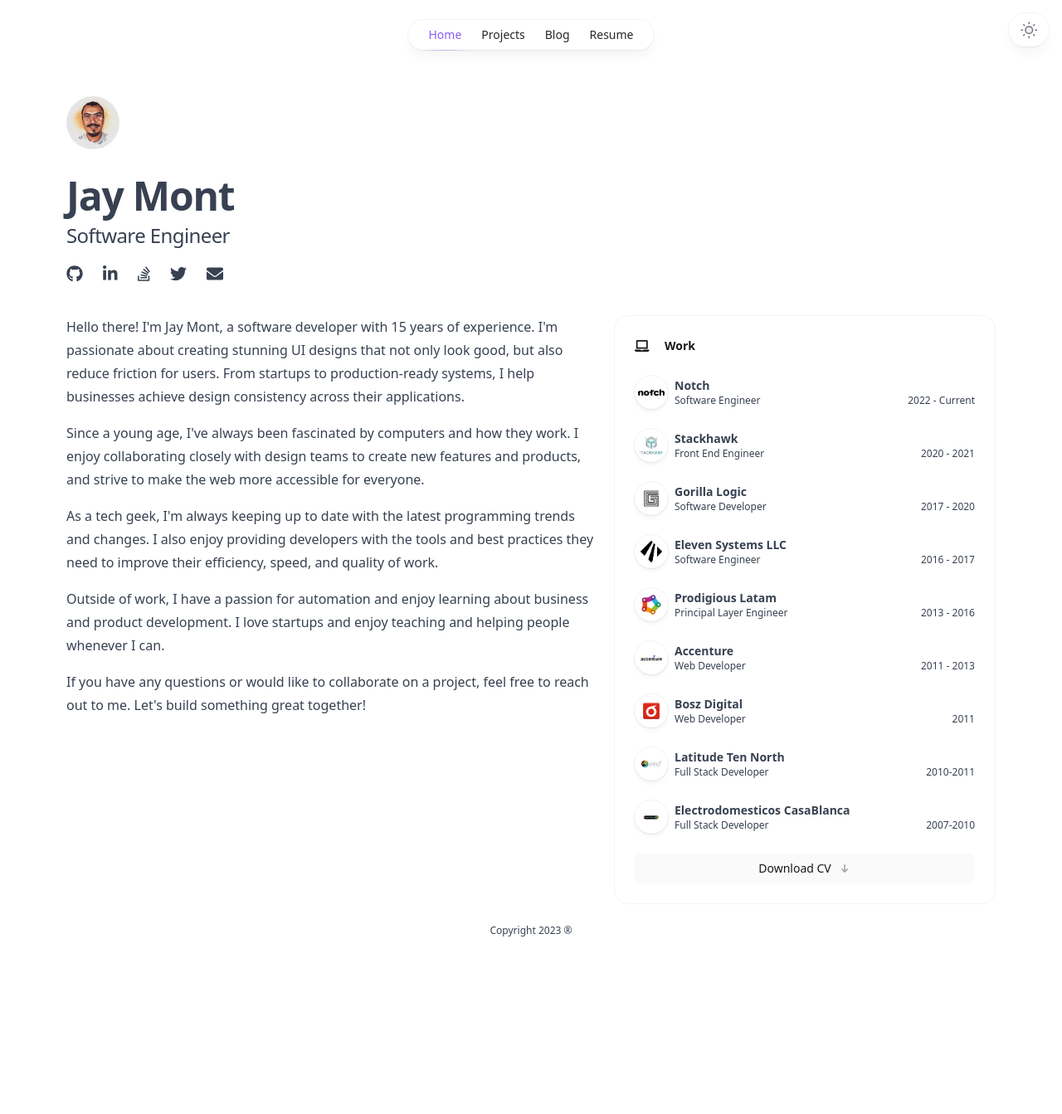
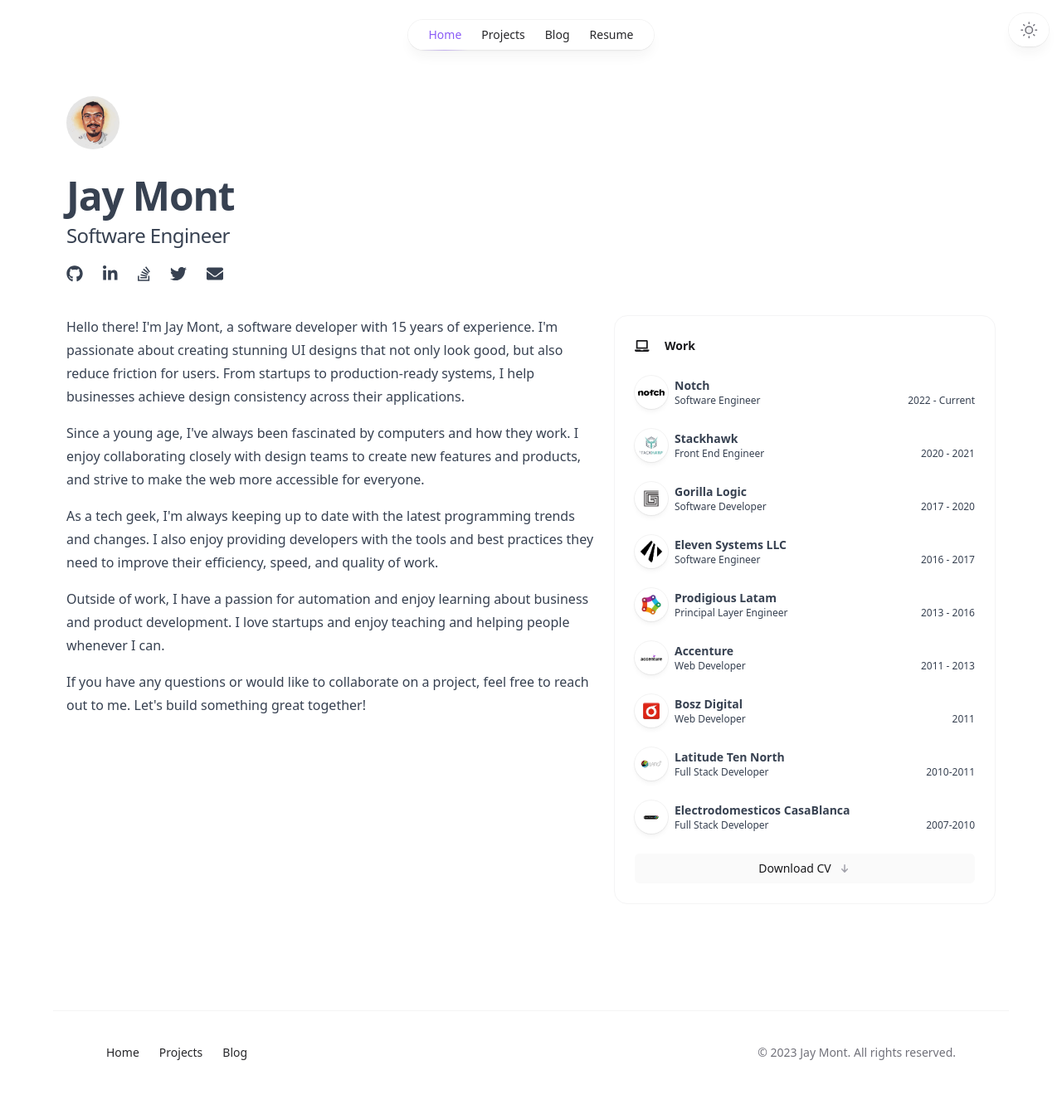
Before and after one commit to jmonterroso/jmonterroso.github.io, a Jekyll site: the page built from index.html, in a window 1280 px wide. Shown: the whole page at 83% size. Built offline with Jekyll 4.4.1, drawn with Linux system fonts in a browser that asks for light colours; nearby versions of some CDN libraries; before the commit the page ends 1154 px from its top, so only the background shows below that.

Commit message:
feat: adding footer

```diff
--- a/_layouts/core.html
+++ b/_layouts/core.html
@@ -89,8 +89,27 @@
         {{ content }}
     </main>
 
-    <footer id="footer" class="h-16 flex items-center justify-center dark:text-zinc-400 text-gray-700 ">
-        <p class="text-xs">Copyright 2023 &reg;</p>
+    <footer class="mt-32">
+        <div class="sm:px-8">
+            <div class="mx-auto max-w-7xl lg:px-8">
+                <div class="border-t border-zinc-100 pb-16 pt-10 dark:border-zinc-700/40">
+                    <div class="relative px-4 sm:px-8 lg:px-12">
+                        <div class="mx-auto max-w-2xl lg:max-w-5xl">
+                            <div class="flex flex-col items-center justify-between gap-6 sm:flex-row">
+                                <div class="flex gap-6 text-sm font-medium text-zinc-800 dark:text-zinc-200"><a
+                                        class="transition hover:text-teal-500 dark:hover:text-teal-400"
+                                        href="/">Home</a><a
+                                        class="transition hover:text-teal-500 dark:hover:text-teal-400"
+                                        href="/projects">Projects</a><a
+                                        class="transition hover:text-teal-500 dark:hover:text-teal-400" href="/blog">Blog</a>
+                                </div>
+                                <p class="text-sm text-zinc-500 dark:text-zinc-400">© <!-- -->2023<!-- --> Jay Mont. All
+                                    rights reserved.</p></div>
+                        </div>
+                    </div>
+                </div>
+            </div>
+        </div>
     </footer>
 </div>
 </body>
--- a/dist/output.css
+++ b/dist/output.css
@@ -1163,6 +1163,10 @@ video {
   margin-top: auto;
 }
 
+.mt-32 {
+  margin-top: 8rem;
+}
+
 .block {
   display: block;
 }
@@ -1257,6 +1261,10 @@ video {
 
 .max-w-3xl {
   max-width: 48rem;
+}
+
+.max-w-7xl {
+  max-width: 80rem;
 }
 
 .flex-none {
@@ -1335,6 +1343,10 @@ video {
 
 .border {
   border-width: 1px;
+}
+
+.border-t {
+  border-top-width: 1px;
 }
 
 .border-zinc-100 {
@@ -1454,12 +1466,25 @@ video {
   padding-bottom: 1.25rem;
 }
 
+.px-4 {
+  padding-left: 1rem;
+  padding-right: 1rem;
+}
+
 .pl-3 {
   padding-left: 0.75rem;
 }
 
 .pl-3\.5 {
   padding-left: 0.875rem;
+}
+
+.pb-16 {
+  padding-bottom: 4rem;
+}
+
+.pt-10 {
+  padding-top: 2.5rem;
 }
 
 .text-left {
@@ -1935,6 +1960,11 @@ video {
   color: rgb(139 92 246 / var(--tw-text-opacity));
 }
 
+.hover\:text-teal-500:hover {
+  --tw-text-opacity: 1;
+  color: rgb(20 184 166 / var(--tw-text-opacity));
+}
+
 .active\:bg-zinc-100:active {
   --tw-bg-opacity: 1;
   background-color: rgb(244 244 245 / var(--tw-bg-opacity));
@@ -2113,6 +2143,11 @@ video {
   color: rgb(250 250 250 / var(--tw-text-opacity));
 }
 
+:is(.dark .dark\:hover\:text-teal-400:hover) {
+  --tw-text-opacity: 1;
+  color: rgb(45 212 191 / var(--tw-text-opacity));
+}
+
 :is(.dark .dark\:hover\:ring-white\/20:hover) {
   --tw-ring-color: rgb(255 255 255 / 0.2);
 }
@@ -2143,6 +2178,10 @@ video {
     margin-top: 5rem;
   }
 
+  .sm\:flex-row {
+    flex-direction: row;
+  }
+
   .sm\:rounded-2xl {
     border-radius: 1rem;
   }
@@ -2234,6 +2273,16 @@ video {
     padding-left: 5rem;
     padding-right: 5rem;
   }
+
+  .lg\:px-12 {
+    padding-left: 3rem;
+    padding-right: 3rem;
+  }
+
+  .lg\:px-8 {
+    padding-left: 2rem;
+    padding-right: 2rem;
+  }
 }
 
 @media (prefers-color-scheme:dark) {
```
